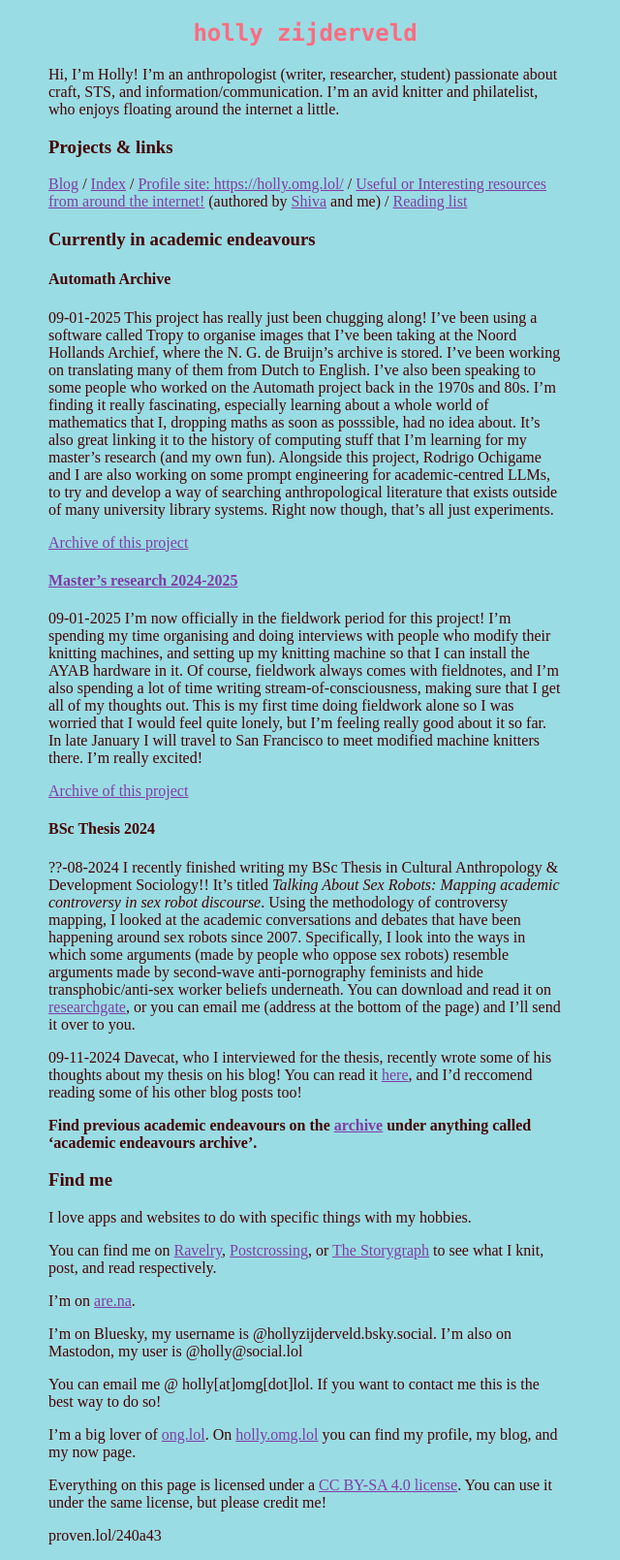
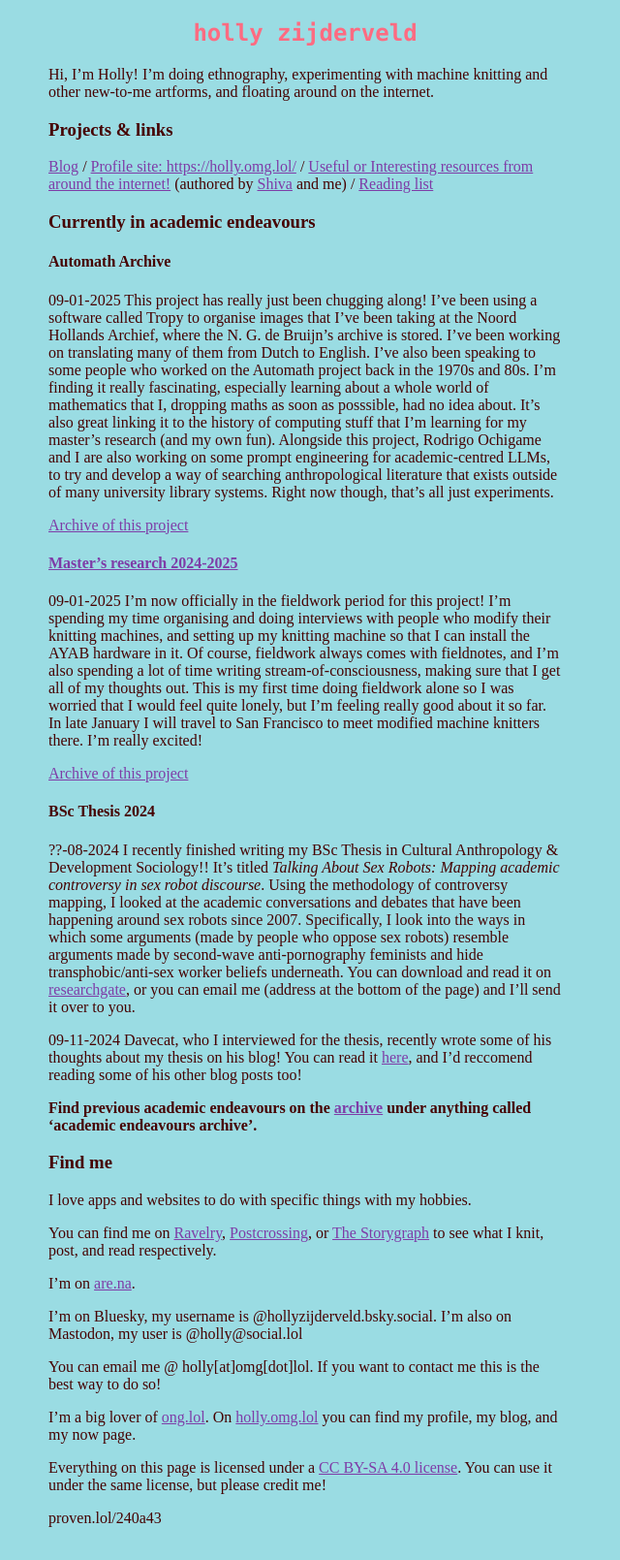
Before and after one commit to hollyz1jderveld/hollyz1jderveld.github.io, a Jekyll site: the page built from index.md, in a window 1280 px wide. Shown: the whole page at 97% size, without its empty margins (0-640 px from the left). Built offline with Jekyll 4.4.1, drawn with Linux system fonts in a browser that asks for light colours; some web fonts are replaced; Markdown is read by kramdown in place of the engine named in the settings; our own code applies the rules of GitHub Pages for plain Markdown files.

Commit message:
Update index.md

```diff
--- a/index.md
+++ b/index.md
@@ -4,10 +4,10 @@ layout: default
 
 ## holly zijderveld
 
-Hi, I'm Holly! I'm an anthropologist (writer, researcher, student) passionate about craft, STS, and information/communication. I'm an avid knitter and philatelist, who enjoys floating around the internet a little.
+Hi, I'm Holly! I'm doing ethnography, experimenting with machine knitting and other new-to-me artforms, and floating around on the internet.
 
 ### Projects & links
-[Blog](https://holly.weblog.lol/) / [Index](https://docs.google.com/spreadsheets/d/1y4NmsSBaGFjlWp-sXLSMXYOCZxNIAE_ebl15iW0CsJI/edit?usp=sharing) / [Profile site: https://holly.omg.lol/](https://holly.omg.lol) / [Useful or Interesting resources from around the internet!](https://gl0bsec.github.io/fun_websites.html) (authored by [Shiva](https://gl0bsec.github.io/) and me) / [Reading list](https://hollyz1jderveld.github.io/reading-list/)
+[Blog](https://holly.weblog.lol/) / [Profile site: https://holly.omg.lol/](https://holly.omg.lol) / [Useful or Interesting resources from around the internet!](https://gl0bsec.github.io/fun_websites.html) (authored by [Shiva](https://gl0bsec.github.io/) and me) / [Reading list](https://hollyz1jderveld.github.io/reading-list/)
 
 ### Currently in academic endeavours
 
```
